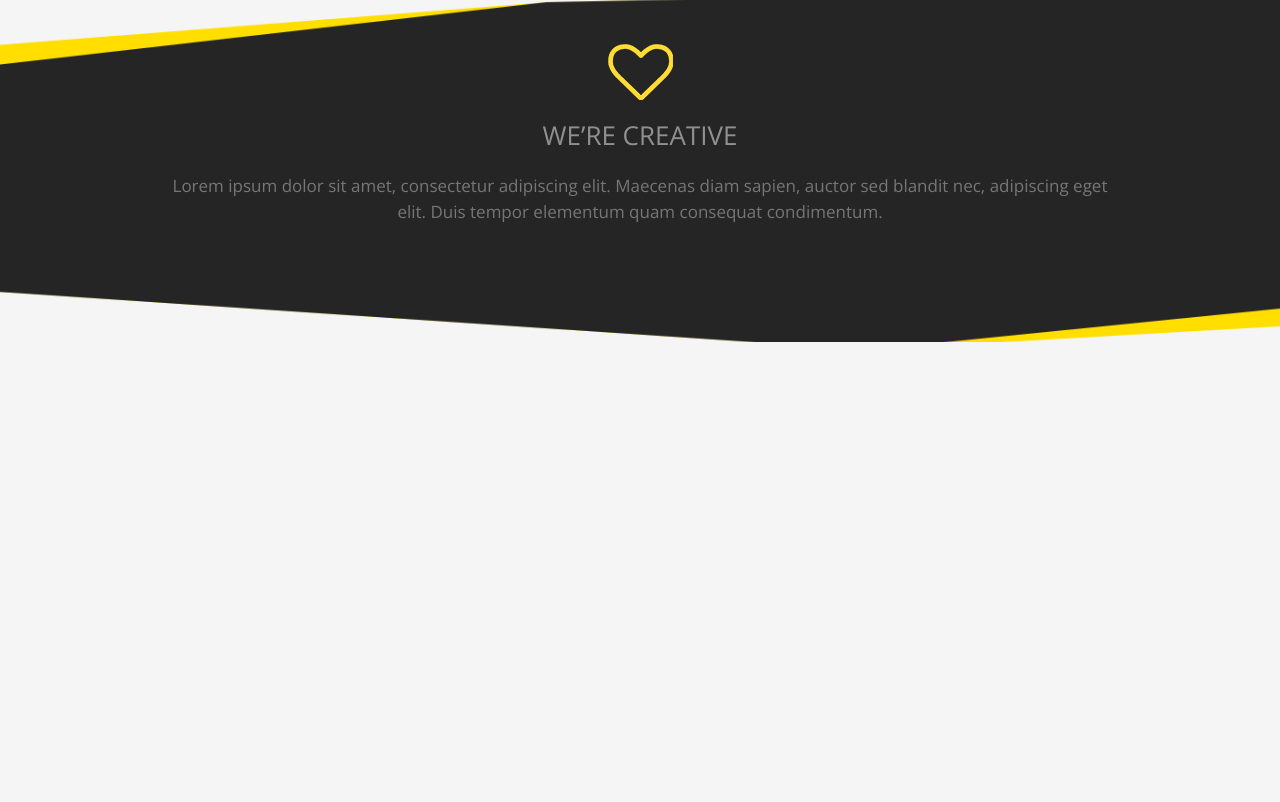
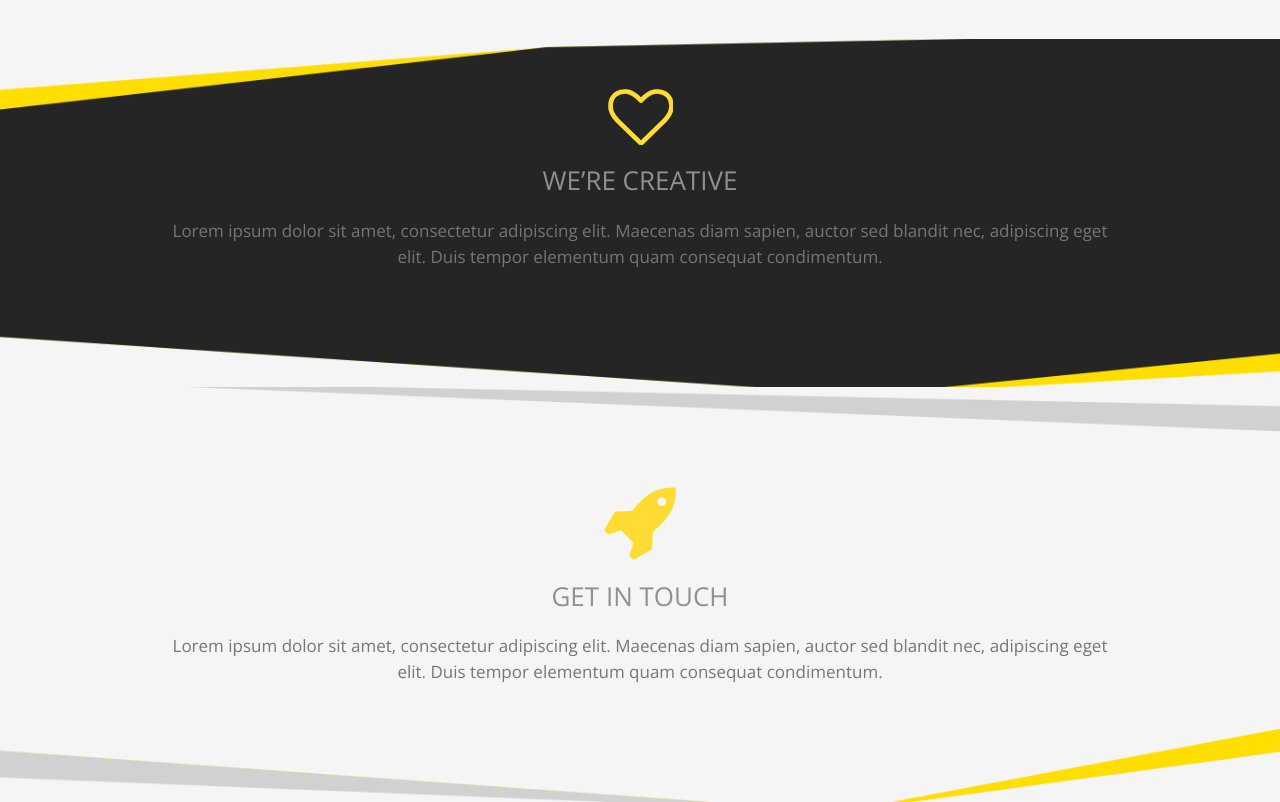
Before and after one commit to tayurus/crafty, a plain HTML site: page index.html in a window 1280 px wide. Shown: the part 1603-2405 px from the top of the page. Before the commit the page ends 1945 px from the top, so only its background shows below. Drawn offline with nearby package versions, Linux system fonts and the light colour scheme.

Commit message:
another simple block was added

```diff
--- a/css/adaptive.css
+++ b/css/adaptive.css
@@ -23,6 +23,7 @@
 @media (max-width:850px), (max-device-width:850px) {
     .about{
         padding: 0px;
+        margin-bottom: 75px;
     }
 
     .about-item{
--- a/css/styles.css
+++ b/css/styles.css
@@ -1,49 +1,47 @@
-*{
-   box-sizing: border-box;
+* {
+    box-sizing: border-box;
 }
 
-body{
-  margin:0;
-  background-color: #f5f5f5;
-  transition-duration: 1s;
+body {
+    margin: 0;
+    background-color: #f5f5f5;
+    transition-duration: 1s;
 }
 
-header{
+header {
     background: url("../img/header.png") no-repeat center;
     background-size: cover;
     padding-top: 61px;
 }
 
-.header-wrapper{
+.header-wrapper {
     max-width: 1170px;
     margin: auto;
     overflow: hidden;
     padding-bottom: 50px;
 }
 
-.header-top{
+.header-top {
     display: flex;
     justify-content: space-between;
     align-items: center;
     margin-bottom: 186px;
 }
 
-.header-menu{
+.header-menu {
     background-color: #ffdc34;
     padding: 15px;
     cursor: pointer;
 }
 
-.header-menu div{
+.header-menu div {
     height: 4px;
     width: 23px;
     background-color: #3f3f3f;
     margin-bottom: 3px;
 }
 
-
-
-.header-carousel-item h2{
+.header-carousel-item h2 {
     max-width: 756px;
     color: #ffffff;
     font-family: 'Open Sans', sans-serif;
@@ -55,7 +53,7 @@
     margin-bottom: 25px;
 }
 
-.header-carousel-item h3{
+.header-carousel-item h3 {
     max-width: 800px;
     color: #bababa;
     font-family: "Open Sans";
@@ -64,7 +62,7 @@
     line-height: 26px;
 }
 
-.header-carousel-item button{
+.header-carousel-item button {
     color: #ffffff;
     font-family: 'Raleway', sans-serif;
     font-size: 15px;
@@ -77,7 +75,7 @@
     cursor: pointer;
 }
 
-.owl-dot{
+.owl-dot {
     width: 40px;
     height: 9px;
     border: 1px solid #a7a7a7;
@@ -85,27 +83,27 @@
     margin: 0px 10px;
 }
 
-.owl-dot.active{
+.owl-dot.active {
     background: #ffdc34;
 }
 
-.owl-dot span{
+.owl-dot span {
     display: none !important;
 }
 
-.displayFromAsshole-wrapper{
+.displayFromAsshole-wrapper {
     max-width: 1029px;
     margin: auto;
     padding-top: 60px;
 }
 
-.displayFromAsshole-wrapper img{
+.displayFromAsshole-wrapper img {
     width: 83%;
     display: block;
     margin: auto;
 }
 
-.displayFromAsshole-wrapper h2{
+.displayFromAsshole-wrapper h2 {
     color: #646464;
     font-family: "Open Sans";
     font-size: 26px;
@@ -116,7 +114,7 @@
     margin-top: 100px;
 }
 
-.displayFromAsshole-wrapper h3{
+.displayFromAsshole-wrapper h3 {
     color: #767676;
     font-family: "Open Sans";
     font-size: 17px;
@@ -125,44 +123,44 @@
     text-align: center;
 }
 
-.about{
+.about {
     background: #f5f5f5;
     padding: 65px 0px;
 }
 
-.about-wrapper{
+.about-wrapper {
     max-width: 1030px;
     margin: auto;
     margin-bottom: 30px;
 }
 
-.about-row{
+.about-row {
     display: flex;
     justify-content: space-between;
     align-items: center;
     flex-wrap: wrap;
-    margin-bottom:30px;
+    margin-bottom: 30px;
 }
 
-.about-item{
+.about-item {
     max-width: 416px;
     margin-right: 20px;
     display: flex;
     align-items: center;
 }
 
-.about-item img{
+.about-item img {
     margin-right: 23px;
 }
 
-.about-item-text{
+.about-item-text {
     height: 102px;
     display: flex;
     flex-direction: column;
     justify-content: space-between;
 }
 
-.about-item-text h4{
+.about-item-text h4 {
     color: #343434;
     font-family: 'Open Sans', sans-serif;
     font-size: 24px;
@@ -172,7 +170,7 @@
     margin: 0px;
 }
 
-.about-item-text span{
+.about-item-text span {
     color: #686868;
     font-family: "Open Sans";
     font-size: 14px;
@@ -181,23 +179,24 @@
 }
 
 /* weCreative */
-.weCreative{
+
+.weCreative {
     padding: 50px 0px 100px 0px;
     background: url("../img/weCreative.png") no-repeat center;
     background-size: cover;
 }
 
-.weCreative-wrapper{
+.weCreative-wrapper {
     max-width: 968px;
     margin: auto;
 }
 
-.weCreative-wrapper img{
+.weCreative-wrapper img {
     display: block;
     margin: auto;
 }
 
-.weCreative-wrapper h2{
+.weCreative-wrapper h2 {
     color: #909090;
     font-family: "Open Sans";
     font-size: 26px;
@@ -206,7 +205,7 @@
     text-align: center;
 }
 
-.weCreative-wrapper h3{
+.weCreative-wrapper h3 {
     color: #767676;
     font-family: "Open Sans";
     font-size: 17px;
@@ -214,3 +213,39 @@
     line-height: 26px;
     text-align: center;
 }
+
+/* getInTouch */
+
+.getInTouch {
+    padding: 100px 0px;
+    background: url("../img/getInTouch.png") no-repeat center;
+    background-size: cover;
+}
+
+.getInTouch-wrapper {
+    max-width: 968px;
+    margin: auto;
+}
+
+.getInTouch-wrapper img{
+    display: block;
+    margin: auto;
+}
+
+.getInTouch-wrapper h2 {
+    color: #909090;
+    font-family: "Open Sans";
+    font-size: 26px;
+    font-weight: 300;
+    text-transform: uppercase;
+    text-align: center;
+}
+
+.getInTouch-wrapper h3 {
+    color: #767676;
+    font-family: "Open Sans";
+    font-size: 17px;
+    font-weight: 300;
+    line-height: 26px;
+    text-align: center;
+}
--- a/index.html
+++ b/index.html
@@ -101,6 +101,15 @@
                 <h3>Lorem ipsum dolor sit amet, consectetur adipiscing elit. Maecenas diam sapien, auctor sed blandit nec, adipiscing eget elit. Duis tempor elementum quam consequat condimentum. </h3>
             </div>
         </section>
+
+        <section class="getInTouch">
+            <div class="getInTouch-wrapper">
+                <img src="img/getInTouch-rocket.png" alt="">
+                <h2>get in touch</h2>
+                <h3>Lorem ipsum dolor sit amet, consectetur adipiscing elit. Maecenas diam sapien, auctor sed blandit nec, adipiscing eget elit. Duis tempor elementum quam consequat condimentum. </h3>
+            </div>
+        </section>
+
     </main>
 
     <script type="text/javascript" src='js/script.js'></script>
```
Also changed, not shown: img/getInTouch-rocket.png (added), img/getInTouch.png (added).
